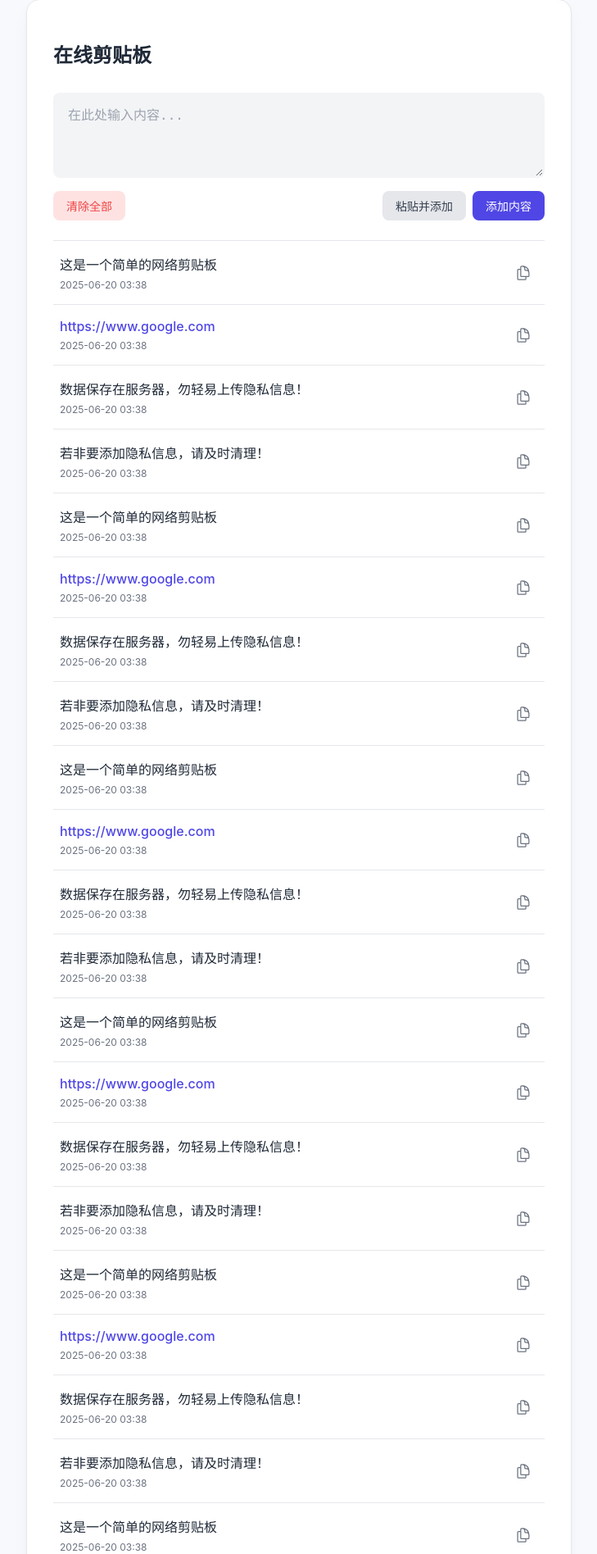
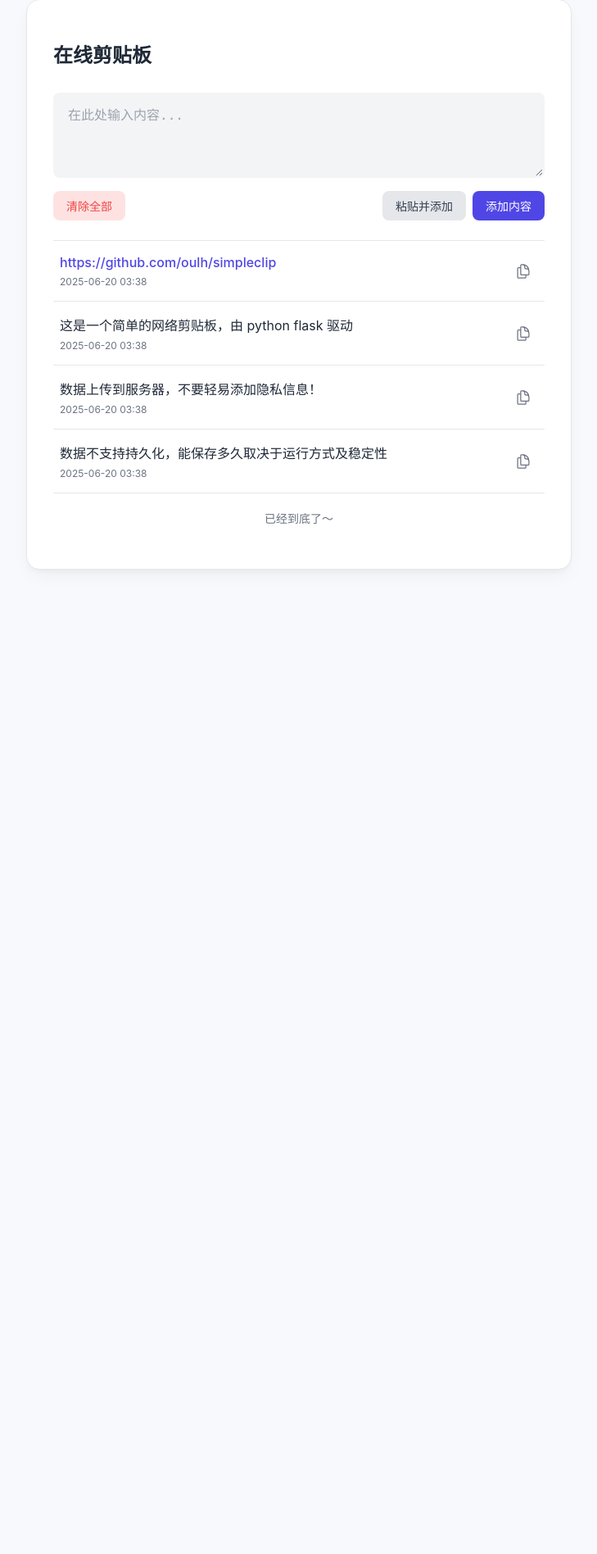
Before and after one commit to olh0/simpleclip, a Flask app: page / in a window 1280 px wide. Shown: the part 41-1937 px from the top of the page at 82% size, without its empty margins (275-1004 px from the left). After the commit the page ends 737 px from the top, so only its background shows below. Run offline with Flask 3, Linux system fonts and the light colour scheme.

Commit message:
refine code

```diff
--- a/app.py
+++ b/app.py
@@ -1,22 +1,20 @@
 from flask import Flask, render_template, request, jsonify
 import logging
 import datetime
+# https://flask.org.cn/en/stable/
 
 # 配置日志记录
 logging.basicConfig(level=logging.DEBUG, format='%(asctime)s - %(levelname)s - %(message)s')
 logging.disable
+
 app = Flask(__name__)
 app.secret_key = 'jjfjjmldhzbwjzswwntx'  # 用于会话安全
 
+ # 初始数据
 time_iso = datetime.datetime.now().isoformat()
-# 列表模拟剪贴板数据库
-# clip_list 存储的是 (内容, ISO格式时间字符串) 的元组
-clip_list = [
-    ('若非要添加隐私信息，请及时清理！', time_iso),
-    ('数据保存在服务器，勿轻易上传隐私信息！', time_iso),
-    ('https://www.google.com', time_iso),
-    ('这是一个简单的网络剪贴板', time_iso),
-] * 8 # 初始数据
+texts = ['https://github.com/oulh/simpleclip','这是一个简单的网络剪贴板，由 python flask 驱动',
+          '数据上传到服务器，不要轻易添加隐私信息！', '数据不支持持久化，能保存多久取决于运行方式及稳定性']
+clip_list = [(text, time_iso) for text in texts[::-1]] # 列表模拟剪贴板数据库
 
 @app.route('/', methods=['GET'])
 def index():
@@ -46,30 +44,26 @@ def add_item():
             'message': '请输入有效的内容'
         }), 400
 
-# 用于JS初始加载列表。
-
+# 加载列表
 @app.route('/get-items', methods=['GET'])
 def get_items():
-    # page = request.args.get('page', 1, type=int)
-    # size = request.args.get('size', 8, type=int)
-    page = 1
-    size = 8
+    page = request.args.get('page', 1, type=int) # 加载第一页
+    size = request.args.get('size', 8, type=int) # 每页加载8个列表
+
     items_all = clip_list[::-1]
     total_items = len(items_all)
-    # 0:8
-    # 8:16
-    # 16:24
+    # 切片得到每页数据
     start_index = (page - 1) * size
     end_index = (page - 1) * size + size
     items_deliver = items_all[start_index:end_index]
-
+    logging.info(f'已加载{page}页')
     return jsonify({
         'status': 'success',
         # 'items': clip_list[::-1][0:6]
         'items': items_deliver,
         'total': total_items,
         'page': page,
-        # 'size': size,
+        'size': size,
     })
 
 @app.route('/clear-all', methods=['POST'])
@@ -84,8 +78,9 @@ def clear_all():
     return jsonify({
         'status': 'success',
         'message': '所有内容已清除',
-        'items': [] # 清空后返回空列表
+        'items': []
     })
+
 
 if __name__ == '__main__':
     app.run(debug=True, host='0.0.0.0', port='5001')
--- a/templates/index.html
+++ b/templates/index.html
@@ -3,9 +3,9 @@
 <head>
     <meta charset="UTF-8">
     <meta name="viewport" content="width=device-width, initial-scale=1.0">
-    <title>在线剪贴板 - 懒加载版</title>
+    <link rel="shortcut icon" href="{{ url_for('static', filename='favicon.ico') }}">
+    <title>在线剪贴板</title>
     <style>
-
         :root {
             --primary-color: #4f46e5; --primary-color-light: rgba(79, 70, 229, 0.1); --background-color: #f8f9fc; --surface-color: #ffffff; --border-color: #e5e7eb; --text-primary: #1f2937; --text-secondary: #6b7280; --success-color: #10b981; --danger-color: #ef4444; --font-family: -apple-system, BlinkMacSystemFont, "Segoe UI", Roboto, "Helvetica Neue", Arial, "Noto Sans", sans-serif;
         }
@@ -106,8 +106,8 @@
             loadStatusEl.textContent = '正在加载...';
 
             try {
-                // 传送 page, size, items, status, total
-                const response = await fetch(`/get-items?page=${page}`);
+                // 路由通讯 page, size, items, status, total
+                const response = await fetch(`/get-items?page=${page}&size=${PAGE_SIZE}`);
                 if (!response.ok) throw new Error('服务器响应错误');
 
                 const data = await response.json();
@@ -120,7 +120,7 @@
                     hasMoreData = totalLoaded < data.total;
 
                     if (!hasMoreData && totalLoaded > 0) {
-                        loadStatusEl.textContent = '没有更多数据了';
+                        loadStatusEl.textContent = '已经到底了～';
                     } else if (!hasMoreData && totalLoaded === 0) {
                         listContainer.innerHTML = '<div style="text-align:center; color: var(--text-secondary); padding: 40px 0;">剪贴板是空的，快来添加第一条内容吧！</div>';
                         loadStatusEl.textContent = '';
@@ -261,20 +261,6 @@
         });
 
         // 复制按钮（事件委托）
-
-        /*
-        listContainer.addEventListener('click', (e) => {
-            const button = e.target.closest('.copy-btn');
-            if (button) {
-                const textToCopy = button.previousElementSibling.querySelector('.list-text').textContent;
-                navigator.clipboard.writeText(textToCopy).then(() => {
-                    showCopyFeedback(button, true);
-                }).catch(() => {
-                    showCopyFeedback(button, false);
-                });
-            }
-        });
-        */
         document.getElementById('list-container').addEventListener('click', (e) => {
             const button = e.target.closest('.copy-btn');
             if (button) {
@@ -325,9 +311,9 @@
         }
 
 
-        // --- 辅助函数 (保持不变) ---
-        function showMessage(message, type) { /* ... 代码同上 ... */ const messageArea = document.getElementById('message-area');const alertDiv = document.createElement('div');alertDiv.className = `alert alert-${type}`;alertDiv.innerHTML = `<span>${message}</span><button type="button" class="btn-close" onclick="this.parentElement.remove()">×</button>`;messageArea.innerHTML = '';messageArea.appendChild(alertDiv);}
-        function showCopyFeedback(button, success) { /* ... 代码同上 ... */ button.innerHTML = success ? checkIconSVG : '复制失败'; button.classList.add(success ? 'btn-success' : 'btn-danger'); setTimeout(() => { button.innerHTML = copyIconSVG; button.classList.remove('btn-success', 'btn-danger'); }, 2000); }
+        // --- 信息显示和反馈 ---
+        function showMessage(message, type) {const messageArea = document.getElementById('message-area');const alertDiv = document.createElement('div');alertDiv.className = `alert alert-${type}`;alertDiv.innerHTML = `<span>${message}</span><button type="button" class="btn-close" onclick="this.parentElement.remove()">×</button>`;messageArea.innerHTML = '';messageArea.appendChild(alertDiv);}
+        function showCopyFeedback(button, success) {button.innerHTML = success ? checkIconSVG : '复制失败'; button.classList.add(success ? 'btn-success' : 'btn-danger'); setTimeout(() => { button.innerHTML = copyIconSVG; button.classList.remove('btn-success', 'btn-danger'); }, 2000); }
     </script>
 </body>
 </html>
```
Also changed, not shown: vercel.json.
